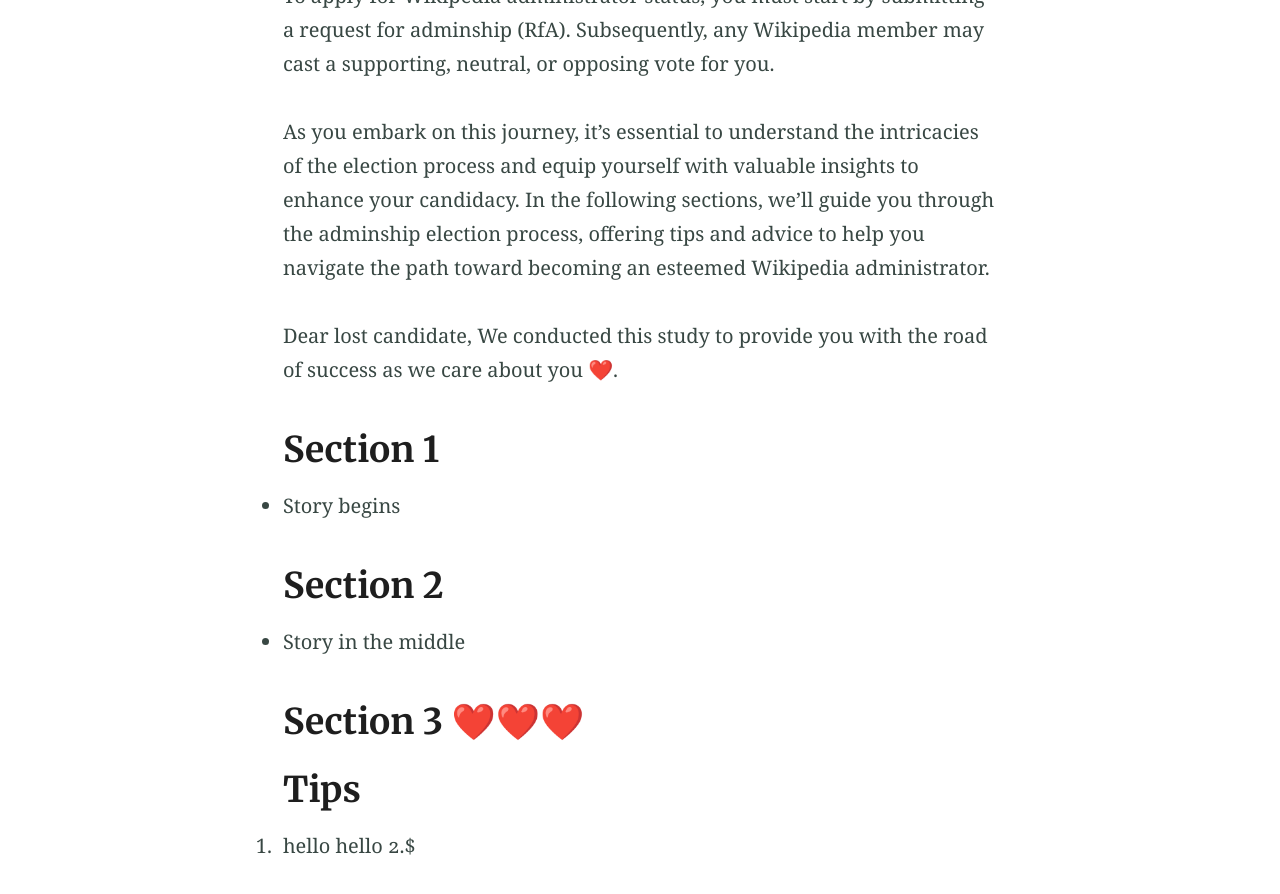
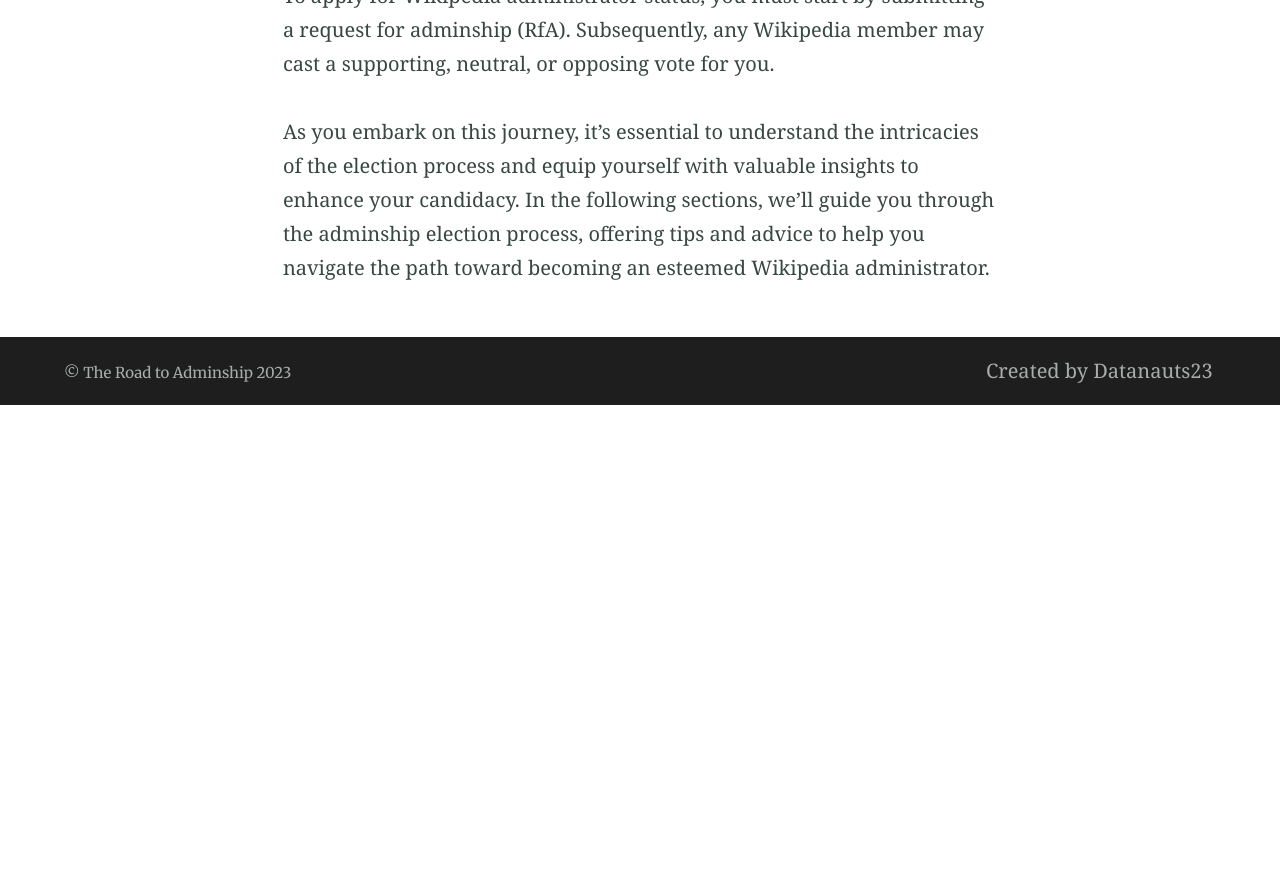
Before and after one commit to Sakasy/sakasy.github.io, a Jekyll site: the page built from index.md, in a window 1280 px wide and 900 px high, scrolled down 1501 px. Shown: the top 894 px of the window. Built offline with Jekyll 4.4.1, drawn with Linux system fonts in a browser that asks for light colours; after the commit the page ends 1906 px from its top, so only the background shows below that.

Commit message:
Update index.md

```diff
--- a/index.md
+++ b/index.md
@@ -18,26 +18,3 @@
 To apply for Wikipedia administrator status, you must start by submitting a request for adminship (RfA). Subsequently, any Wikipedia member may cast a supporting, neutral, or opposing vote for you.
 
 As you embark on this journey, it's essential to understand the intricacies of the election process and equip yourself with valuable insights to enhance your candidacy. In the following sections, we'll guide you through the adminship election process, offering tips and advice to help you navigate the path toward becoming an esteemed Wikipedia administrator.
-
-
-
-Dear lost candidate,
-We conducted this study to provide you with the road of success as we care about you ❤️.
-
-## Section 1
-
-- Story begins
-
-
-
-## Section 2
-
-- Story in the middle
-
-## Section 3 ❤️❤️❤️
-
-
-## Tips
-
-1. hello hello
-2.$
```
